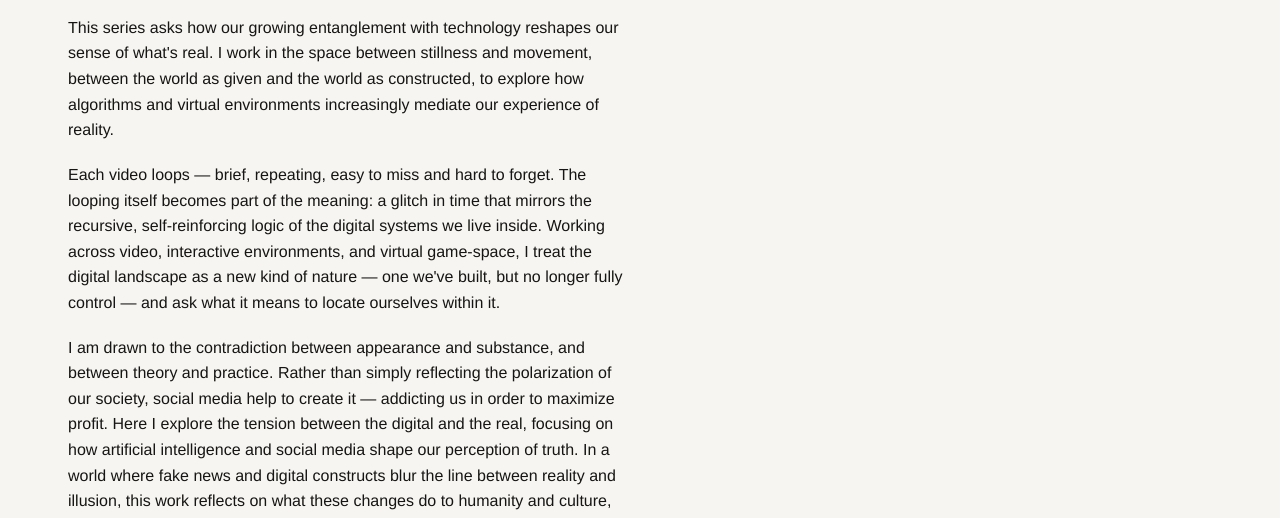
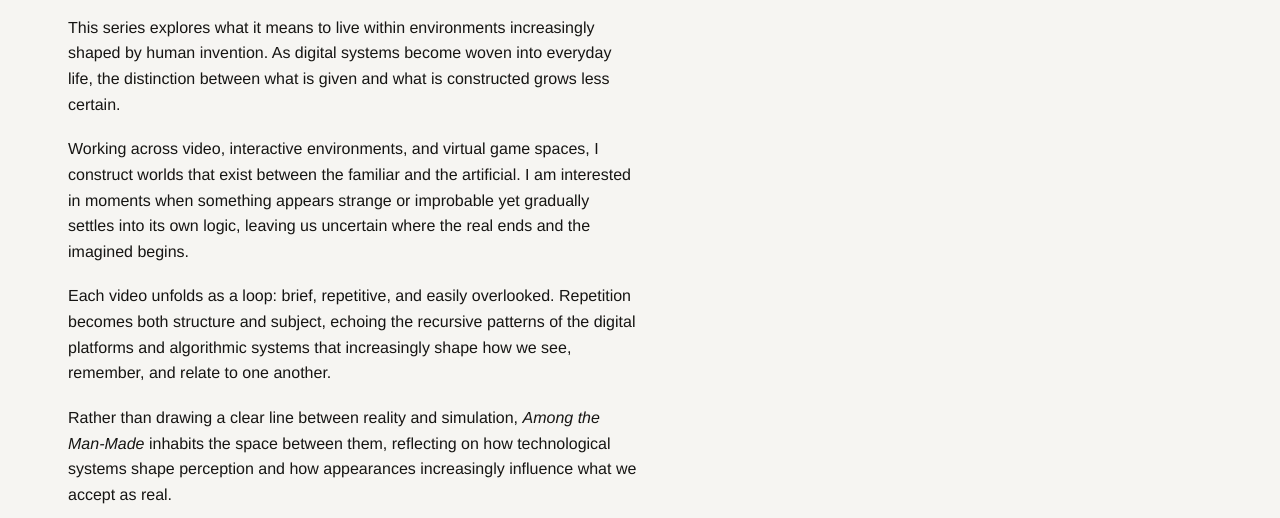
Before and after one commit to rzenergy-hash/joezheren-site, a plain HTML site: page work/man-made-landscape/index.html in a window 1280 px wide. Shown: the part 272-790 px from the top of the page. Drawn offline with Linux system fonts and the light colour scheme.

Commit message:
Update Among the Man-Made series statement
Co-Authored-By: Claude Opus 4.8 <noreply@anthropic.com>

```diff
--- a/work/man-made-landscape/index.html
+++ b/work/man-made-landscape/index.html
@@ -36,9 +36,10 @@
       <p class="eyebrow"><a href="../../work/">Work</a> / Among the Man-Made</p>
       <h1 class="page-title">Among the Man-Made</h1>
       <div class="prose" style="margin:1.4rem 0 2.6rem;">
-        <p>This series asks how our growing entanglement with technology reshapes our sense of what's real. I work in the space between stillness and movement, between the world as given and the world as constructed, to explore how algorithms and virtual environments increasingly mediate our experience of reality.</p>
-        <p>Each video loops &mdash; brief, repeating, easy to miss and hard to forget. The looping itself becomes part of the meaning: a glitch in time that mirrors the recursive, self-reinforcing logic of the digital systems we live inside. Working across video, interactive environments, and virtual game-space, I treat the digital landscape as a new kind of nature &mdash; one we've built, but no longer fully control &mdash; and ask what it means to locate ourselves within it.</p>
-        <p>I am drawn to the contradiction between appearance and substance, and between theory and practice. Rather than simply reflecting the polarization of our society, social media help to create it &mdash; addicting us in order to maximize profit. Here I explore the tension between the digital and the real, focusing on how artificial intelligence and social media shape our perception of truth. In a world where fake news and digital constructs blur the line between reality and illusion, this work reflects on what these changes do to humanity and culture, questioning the dualities that run through our lives: good and bad, truth and fault, faith and self-doubt.</p>
+        <p>This series explores what it means to live within environments increasingly shaped by human invention. As digital systems become woven into everyday life, the distinction between what is given and what is constructed grows less certain.</p>
+        <p>Working across video, interactive environments, and virtual game spaces, I construct worlds that exist between the familiar and the artificial. I am interested in moments when something appears strange or improbable yet gradually settles into its own logic, leaving us uncertain where the real ends and the imagined begins.</p>
+        <p>Each video unfolds as a loop: brief, repetitive, and easily overlooked. Repetition becomes both structure and subject, echoing the recursive patterns of the digital platforms and algorithmic systems that increasingly shape how we see, remember, and relate to one another.</p>
+        <p>Rather than drawing a clear line between reality and simulation, <em>Among the Man-Made</em> inhabits the space between them, reflecting on how technological systems shape perception and how appearances increasingly influence what we accept as real.</p>
       </div>
 
       <div class="gallery">
```
